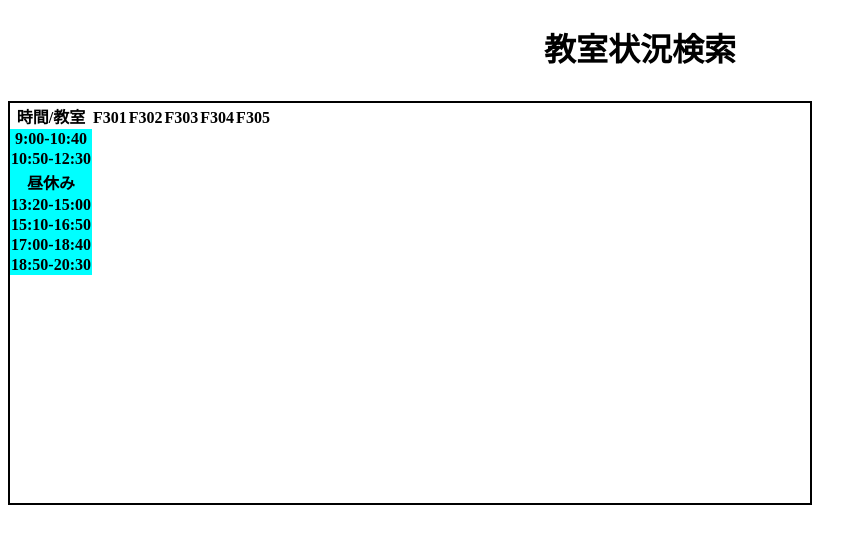
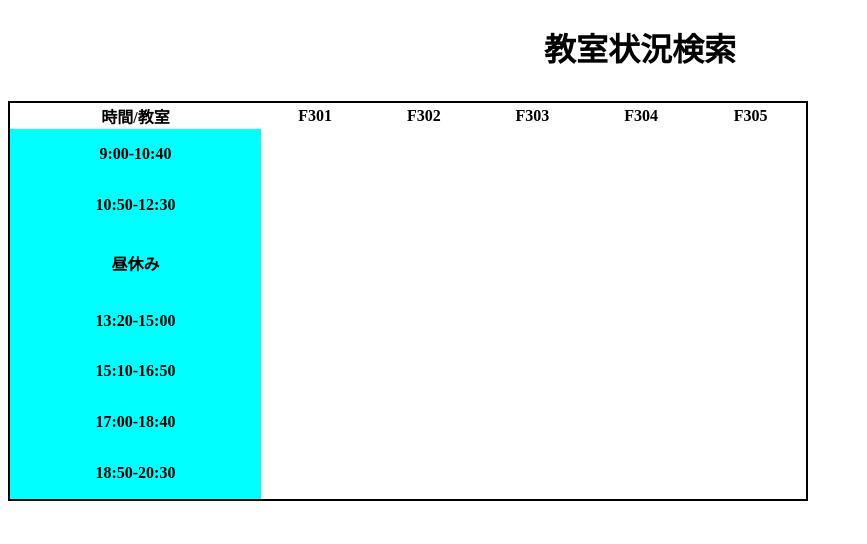
Before and after one commit to v-code-team-pioneer-inc/ccrs-frontend, a Next.js app: page /rooms in a window 1280 px wide. Shown: the top 544 px of the page, without its empty margins (0-867 px from the left). Built offline with nearby package versions, Linux system fonts and the light colour scheme.

Commit message:
[ADD]クラスを正しく渡す

```diff
--- a/components/rooms/ClassroomStatusTable.jsx
+++ b/components/rooms/ClassroomStatusTable.jsx
@@ -7,31 +7,35 @@ import styles from "~/styles/rooms/ClassroomStatusTable.module.css";
 
 export const ClassroomStatusTable = () => {
   return (
-    <div className={styles.room_table}>
+    <table className={styles.room_table}>
+      <thead>
         <tr>
           <th>時間/教室</th> <th>F301</th> <th>F302</th> <th>F303</th> <th>F304</th> <th>F305</th>
         </tr>
-      <tr>
+      </thead>
+      <tbody>
+        <tr className={styles.room_tr}>
           <th className={styles.room_main}>9:00-10:40</th> <td></td> <td></td> <td></td> <td></td> <td></td>
         </tr>
-      <tr>
+        <tr className={styles.room_tr}>
           <th className={styles.room_main}>10:50-12:30</th> <td></td> <td></td> <td></td> <td></td> <td></td>
         </tr>
-      <tr>
+        <tr className={styles.room_tr}>
           <th className={styles.room_main}>昼休み</th> <td></td> <td></td> <td></td> <td></td> <td></td>
         </tr>
-      <tr>
+        <tr className={styles.room_tr}>
           <th className={styles.room_main}>13:20-15:00</th> <td></td> <td></td> <td></td> <td></td> <td></td>
         </tr>
-      <tr>
+        <tr className={styles.room_tr}>
           <th className={styles.room_main}>15:10-16:50</th> <td></td> <td></td> <td></td> <td></td> <td></td>
         </tr>
-      <tr>
+        <tr className={styles.room_tr}>
           <th className={styles.room_main}>17:00-18:40</th> <td></td> <td></td> <td></td> <td></td> <td></td>
         </tr>
-      <tr>
+        <tr className={styles.room_tr}>
           <th className={styles.room_main}>18:50-20:30</th> <td></td> <td></td> <td></td> <td></td> <td></td>
         </tr>
-    </div>
+        </tbody>
+    </table>
   );
 };
```
Lines whose indentation alone changed are shown as unchanged.
